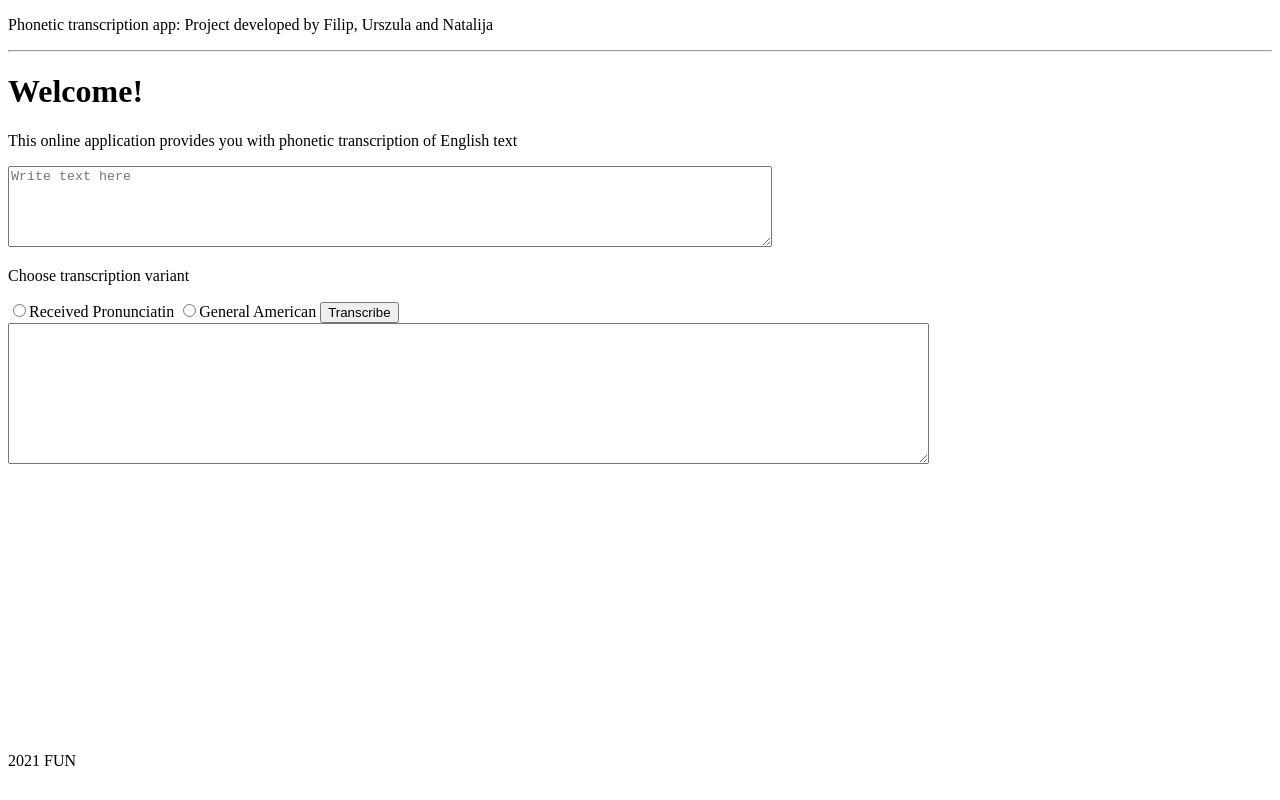
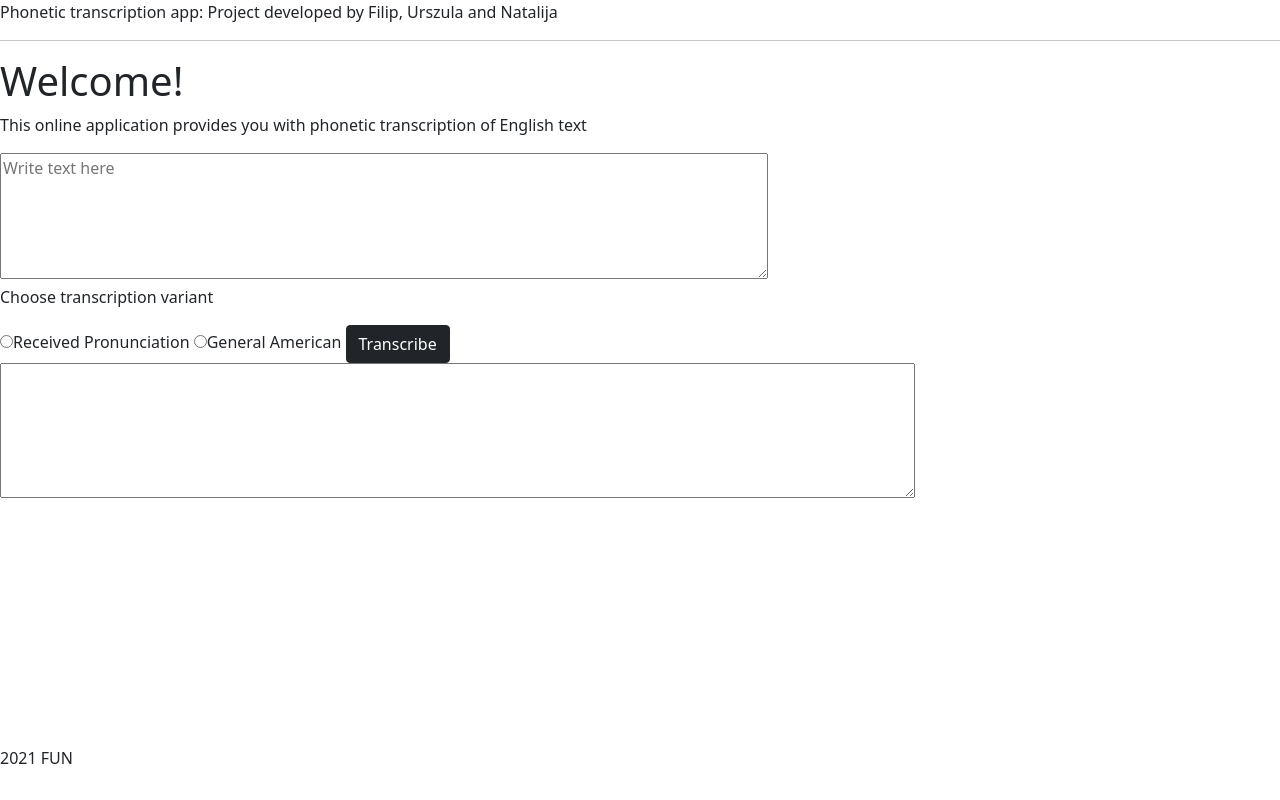
Before and after one commit to nlp-ug-2019-20/FUN-project, a plain HTML site: page index.html in a window 1280 px wide. Drawn offline with nearby package versions, Linux system fonts and the light colour scheme.

Commit message:
bootstrap page-header darktranscribebutton

```diff
--- a/index.html
+++ b/index.html
@@ -8,19 +8,20 @@
 
 </style>
 <head>
-    <title>Title</title>
+    <link href="https://cdn.jsdelivr.net/npm/bootstrap@5.0.0-beta3/dist/css/bootstrap.min.css" rel="stylesheet" integrity="sha384-eOJMYsd53ii+scO/bJGFsiCZc+5NDVN2yr8+0RDqr0Ql0h+rP48ckxlpbzKgwra6" crossorigin="anonymous">
+    <title>Transcribis</title>
     <p>Phonetic transcription app: Project developed by Filip, Urszula and Natalija</p>
     <hr>
 </head>
 <body>
-    <h1>Welcome!</h1>
+    <h1 class="page-header">Welcome!</h1>
     <p>This online application provides you with phonetic transcription of English text</p>
  <form>
     <textarea id="txt" name="intext" cols="10" rows="5" style="width: 60%;" placeholder="Write text here"></textarea>
     <p>Choose transcription variant</p>
-    <input id ="inp1" name="eng" type="radio" value="Received Pronunciatn" />Received Pronunciatin
+    <input id ="inp1" name="eng" type="radio" value="Received Pronunciatn" />Received Pronunciation
     <input id ="inp2" name="eng" type="radio" value="General American" />General American
-    <button id="but" type="submit">Transcribe</button><br>
+    <button id="but" type="submit" class="btn btn-dark">Transcribe</button><br>
     <textarea id="output" readonly style="margin: 0px; width: 915px; height: 135px;"></textarea>
  </form>
 <footer>2021 FUN</footer>
```
